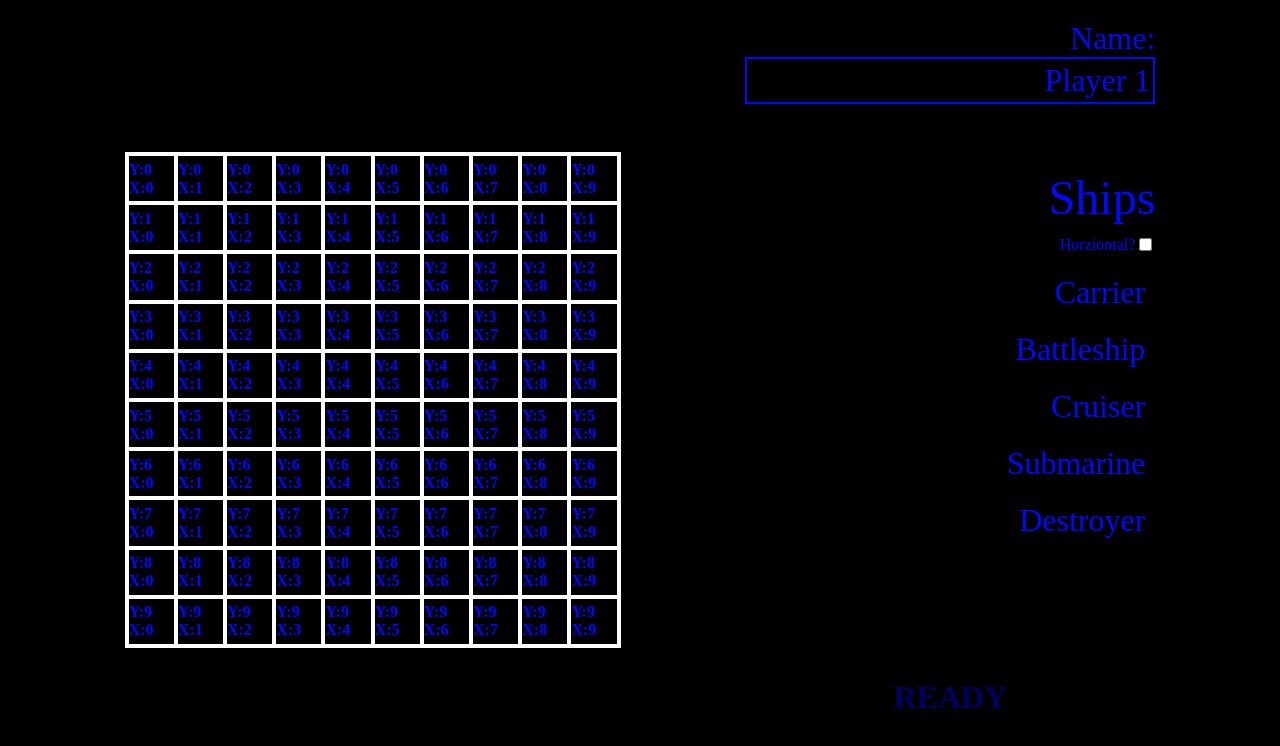
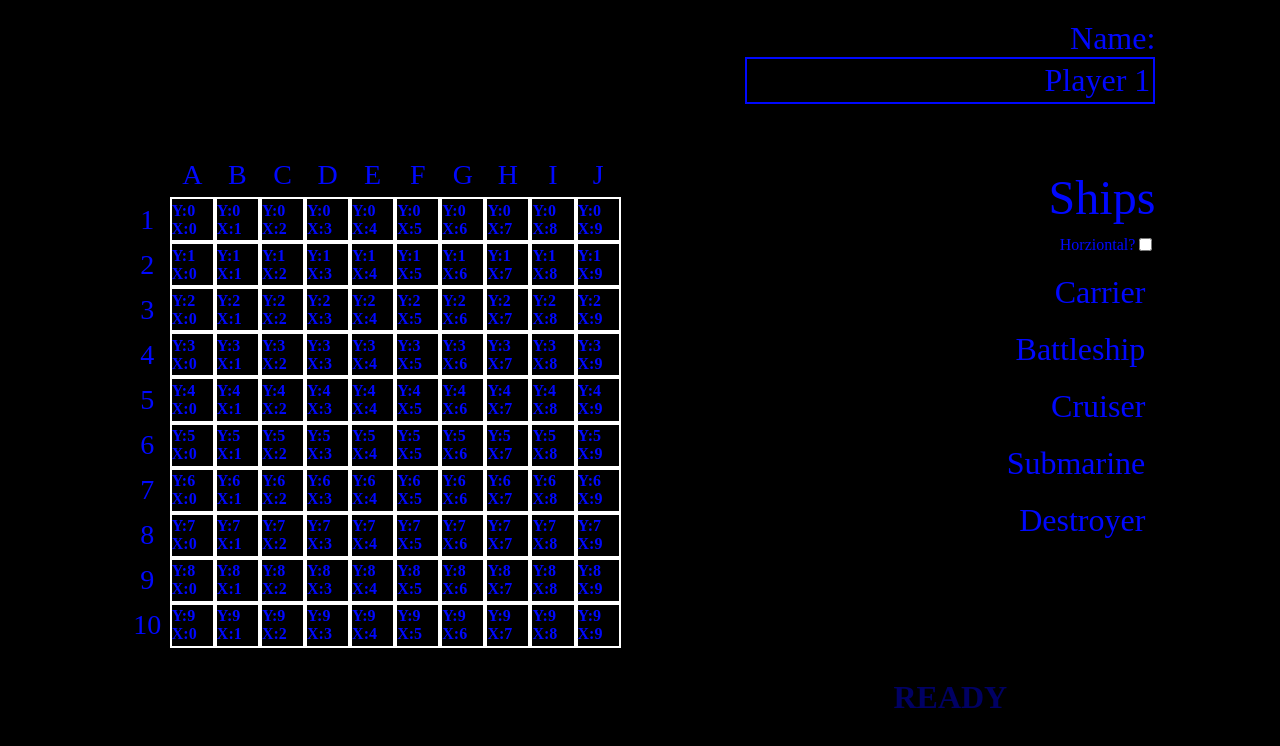
Before and after one commit to galiptai/battleship, a React (Vite) app in the folder client/: page /local in a window 1280 px wide. Shown: the top 746 px of the page. Built offline with nearby package versions, Linux system fonts and the light colour scheme; a web font is replaced by a local one.

Commit message:
add axis values to board and correct guess values

```diff
--- a/client/src/components/Board.css
+++ b/client/src/components/Board.css
@@ -1,6 +1,5 @@
 .board {
   display: grid;
   width: 100%;
-  border: 2px solid white;
   box-sizing: border-box;
 }
--- a/client/src/components/Board.tsx
+++ b/client/src/components/Board.tsx
@@ -1,8 +1,9 @@
 import { Ship } from "../logic/Ship";
-import { Tile, DrawTile } from "./Tile";
+import { Tile, DrawTile, DrawCoordTile } from "./Tile";
 import "./Board.css";
 import { useState } from "react";
 import { Fragment } from "react";
+import { createLetterArray } from "../logic/gameLogic";
 
 export type Board = {
   player: string;
@@ -47,11 +48,15 @@ export function DrawBoard({ board, onClick, highlightAssigner, showShips }: draw
     <div
       className="board"
       style={{
-        gridTemplateColumns: `repeat(${board.width}, minmax(20px, 1fr))`,
+        gridTemplateColumns: `repeat(${board.width + 1}, minmax(20px, 1fr))`,
       }}
     >
+      {createLetterArray(board.width).map((letter) => (
+        <DrawCoordTile key={letter} character={letter} />
+      ))}
       {board.tiles.map((row: Tile[], y) => (
         <Fragment key={y}>
+          <DrawCoordTile character={y + 1} />
           {row.map((tile, x) => (
             <DrawTile
               key={x}
--- a/client/src/components/BoardSetup.tsx
+++ b/client/src/components/BoardSetup.tsx
@@ -32,7 +32,7 @@ export function BoardSetup({ starterName, setVerifiedBoard }: boardSetupProps) {
       setBoard(newBoard);
       setSelectedShipIndex(-1);
       setVerified(verifyBoard(newBoard));
-    } else if (selectedShipIndex === -1 && selection.tiles.some((tile) => tile.placedShip !== null)) {
+    } else if (selectedShipIndex === -1 && selection.type === "neutral") {
       const shipIndex = board.ships.findIndex((ship) => ship.tiles.includes(selection.tiles[0]));
       if (shipIndex === -1) {
         return;
@@ -48,7 +48,7 @@ export function BoardSetup({ starterName, setVerifiedBoard }: boardSetupProps) {
 
   function highlightAssigner(baseCoordinate: Coordinate | null): Highlight {
     const highlight: Highlight = {
-      type: "neutral",
+      type: "none",
       tiles: [],
     };
 
@@ -57,14 +57,26 @@ export function BoardSetup({ starterName, setVerifiedBoard }: boardSetupProps) {
     }
 
     if (selectedShipIndex === -1) {
-      highlight.tiles.push(board.tiles[baseCoordinate.y][baseCoordinate.x]);
-      return highlight;
+      const tile = board.tiles[baseCoordinate.y][baseCoordinate.x];
+      if (tile.placedShip === null) {
+        return highlight;
+      } else {
+        highlight.tiles.push(tile);
+        highlight.type = "neutral";
+        return highlight;
+      }
     }
 
     const ship = shipsToPlace[selectedShipIndex];
-    const yLimit = Math.min(board.height - 1, baseCoordinate.y + (horizontal ? 0 : ship.length - 1));
+    const yLimit = Math.min(
+      board.height - 1,
+      baseCoordinate.y + (horizontal ? 0 : ship.length - 1)
+    );
     for (let y = baseCoordinate.y; y <= yLimit; y++) {
-      const xLimit = Math.min(board.width - 1, baseCoordinate.x + (horizontal ? ship.length - 1 : 0));
+      const xLimit = Math.min(
+        board.width - 1,
+        baseCoordinate.x + (horizontal ? ship.length - 1 : 0)
+      );
       for (let x = baseCoordinate.x; x <= xLimit; x++) {
         highlight.tiles.push(board.tiles[y][x]);
       }
@@ -85,7 +97,12 @@ export function BoardSetup({ starterName, setVerifiedBoard }: boardSetupProps) {
   return (
     <div className="board-setup">
       <div className="board-setup-board">
-        <DrawBoard board={board} onClick={onBoardClick} highlightAssigner={highlightAssigner} showShips="all" />
+        <DrawBoard
+          board={board}
+          onClick={onBoardClick}
+          highlightAssigner={highlightAssigner}
+          showShips="all"
+        />
       </div>
       <div className="board-setup-side">
         <SetupMenu
--- a/client/src/components/PlayMenu.css
+++ b/client/src/components/PlayMenu.css
@@ -24,7 +24,7 @@
 
 .guess-list {
   display: grid;
-  grid-template-columns: 1fr 1fr;
+  grid-template-columns: 0.5fr 1fr 1fr;
 }
 
 .guess-list > div {
@@ -32,3 +32,7 @@
   min-height: 0;
   min-width: 0;
 }
+
+.guess-hit {
+  color: red;
+}
--- a/client/src/components/PlayMenu.tsx
+++ b/client/src/components/PlayMenu.tsx
@@ -1,6 +1,7 @@
-import { useState } from "react";
+import { Fragment, useState } from "react";
 import { Guess } from "./Board";
 import "./PlayMenu.css";
+import { convertCoordinateToLetter } from "../logic/gameLogic";
 
 export type PlayMenuTabs = "Actions" | "Guesses" | "Chat";
 
@@ -32,7 +33,7 @@ export function PlayMenu({ guesses, player1, player2, children }: playMenuProps)
         style={{ gridTemplateColumns: `repeat(${tabs.length}, 1fr)` }}
       >
         {tabs.map((tab) => (
-          <button onClick={() => setCurrentTab(tab)}>{tab}</button>
+          <button onClick={() => setCurrentTab(tab)}>{tab.toUpperCase()}</button>
         ))}
       </div>
       {displayTab()}
@@ -48,12 +49,17 @@ function GuessList({ guesses, player1, player2 }: guessListProps) {
   return (
     <div className="guess-list-container">
       <div className="guess-list">
+        <div>Round</div>
         <div>{player1}</div>
         <div>{player2}</div>
-        {guesses.map((guess) => (
-          <div>
-            {guess.coordinate.x}:{guess.coordinate.y}
-          </div>
+        {guesses.map((guess, i) => (
+          <Fragment key={i}>
+            {i % 2 === 0 && <div>{Math.ceil((i + 1) / 2)}.</div>}
+            <div className={guess.hit ? "guess-hit" : ""}>
+              {convertCoordinateToLetter(guess.coordinate.x)}
+              {guess.coordinate.y + 1}
+            </div>
+          </Fragment>
         ))}
       </div>
     </div>
--- a/client/src/components/Tile.css
+++ b/client/src/components/Tile.css
@@ -1,13 +1,20 @@
 .tile {
   user-select: none;
   aspect-ratio: 1/1;
-  border: 2px solid white;
   min-width: 0;
   min-height: 0;
   position: relative;
   display: flex;
   align-items: center;
   justify-content: center;
+}
+
+.play-tile {
+  border: 2px solid white;
+}
+
+.coord-tile {
+  font-size: 1.75em;
 }
 
 .tile-highlight {
--- a/client/src/components/Tile.tsx
+++ b/client/src/components/Tile.tsx
@@ -48,7 +48,7 @@ export function DrawTile({
       onClick={() => onClick()}
       onPointerEnter={() => setHoverCoordinate(tile.coordinate)}
       onPointerLeave={() => setHoverCoordinate(null)}
-      className={`tile ${placed}`}
+      className={`tile play-tile ${placed}`}
     >
       {tile.hit && (
         <div className="tile-hit">
@@ -65,3 +65,10 @@ export function DrawTile({
     </div>
   );
 }
+
+type drawCoordTileProps = {
+  character: number | string;
+};
+export function DrawCoordTile({ character }: drawCoordTileProps) {
+  return <div className="tile coord-tile">{character}</div>;
+}
--- a/client/src/logic/gameLogic.ts
+++ b/client/src/logic/gameLogic.ts
@@ -67,3 +67,23 @@ export function verifyBoard(board: Board): boolean {
   }
   return true;
 }
+
+export function convertCoordinateToLetter(coordinate: number): string {
+  if (coordinate < 0 || coordinate > 25) {
+    throw new Error("Coordinate can't be converted to letter");
+  }
+  const ASCIIShift = 65;
+  return String.fromCharCode(coordinate + ASCIIShift);
+}
+
+export function createLetterArray(width: number): string[] {
+  if (width > 26) {
+    throw new Error("Max board width exceeded");
+  }
+  const letters: string[] = [];
+  for (let i = 0; i < width; i++) {
+    letters.push(convertCoordinateToLetter(i));
+  }
+  letters.unshift("");
+  return letters;
+}
```
Also changed, not shown: client/test.html (added, +83 -0 lines).
